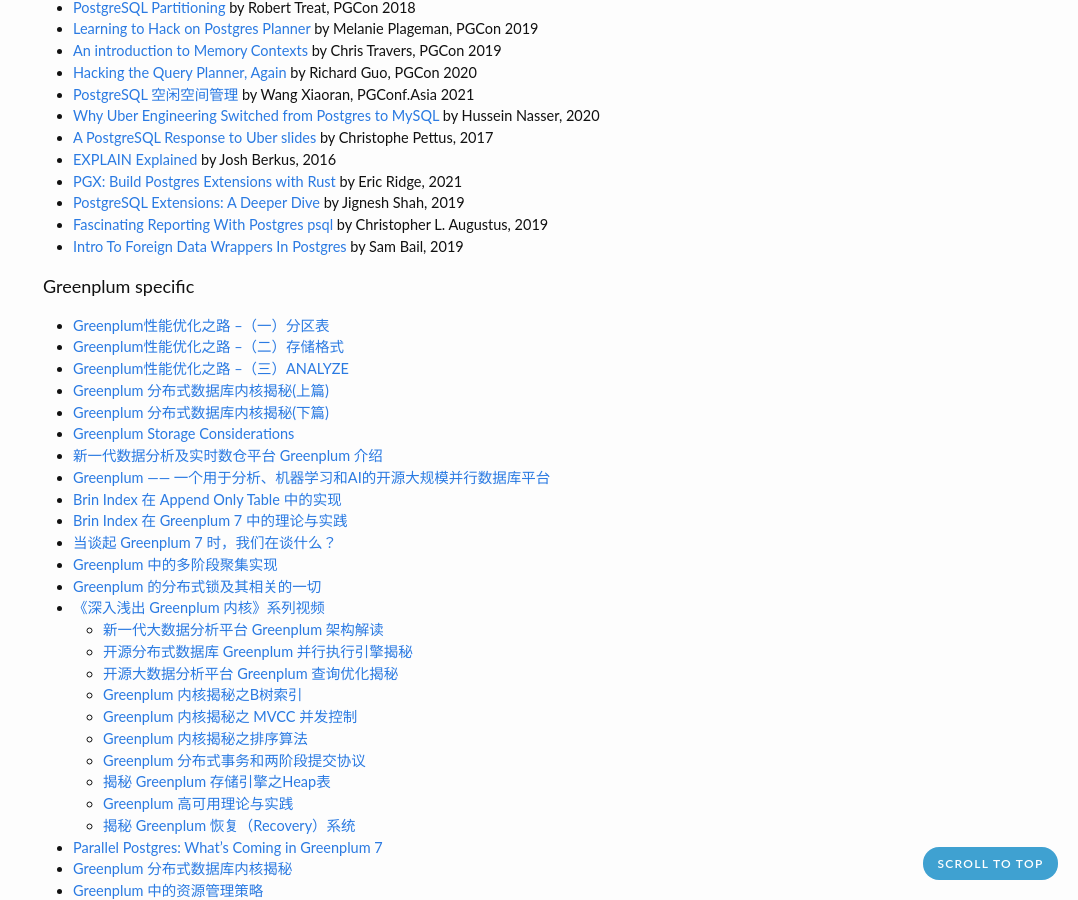
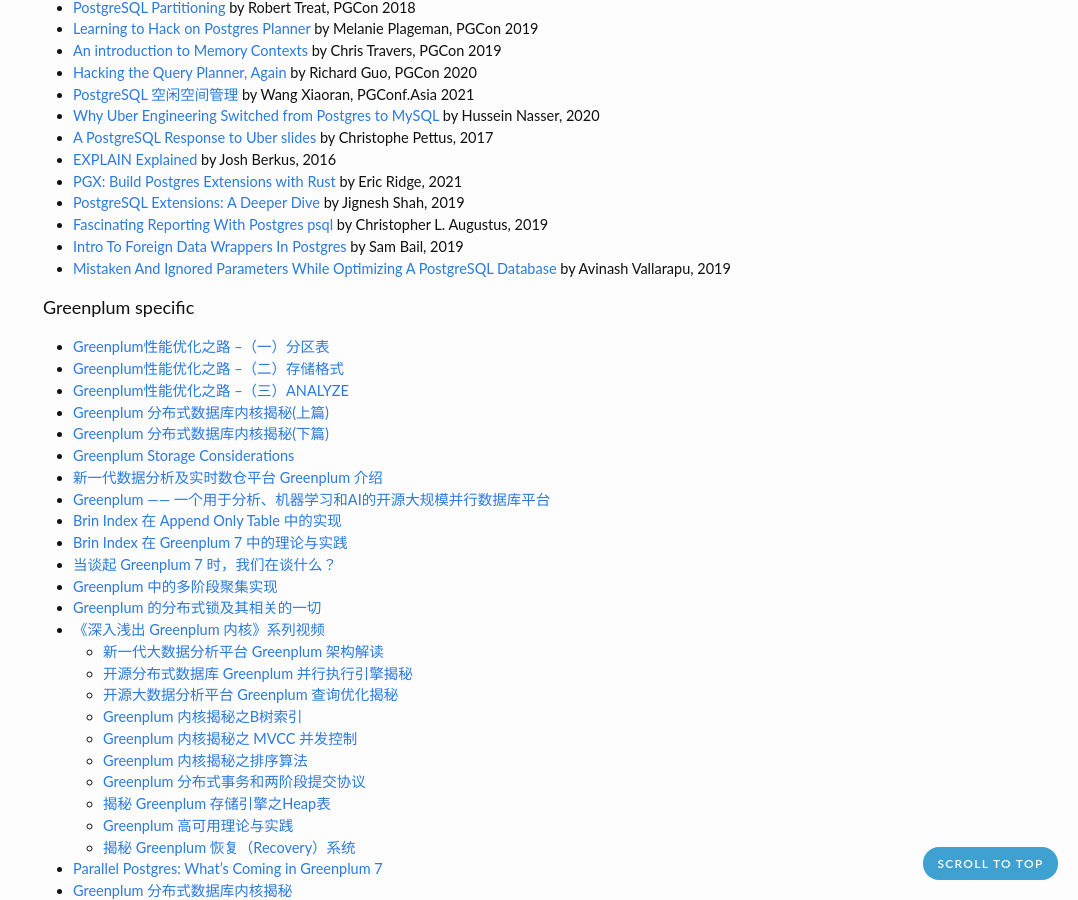
Before and after one commit to zhjwpku/zhjwpku.github.io, a Jekyll site: the page built from _posts/2022-07-12-awesome-postgres.md, in a window 1280 px wide and 900 px high, scrolled down 2628 px. Shown: the whole window, without its empty margins (202-1280 px from the left). Built offline with Jekyll 4.4.1, drawn with Linux system fonts in a browser that asks for light colours; comment, search, counter and statistics services are not loaded.

Commit message:
Mistaken And Ignored Parameters While Optimizing A PostgreSQL Database
Signed-off-by: Junwang Zhao <zhjwpku@gmail.com>

```diff
--- a/_posts/2022-07-12-awesome-postgres.md
+++ b/_posts/2022-07-12-awesome-postgres.md
@@ -134,6 +134,7 @@
 - [PostgreSQL Extensions: A Deeper Dive](https://www.youtube.com/watch?v=HNg-N7ZjwjE) by Jignesh Shah, 2019
 - [Fascinating Reporting With Postgres psql](https://www.youtube.com/watch?v=GMiJs7YSzXM) by Christopher L. Augustus, 2019
 - [Intro To Foreign Data Wrappers In Postgres](https://www.youtube.com/watch?v=Swl0P7cP3-w) by Sam Bail, 2019
+- [Mistaken And Ignored Parameters While Optimizing A PostgreSQL Database](https://www.youtube.com/watch?v=lJ18c1hGRBM) by Avinash Vallarapu, 2019
 
 <h4>Greenplum specific</h4>
 
```
